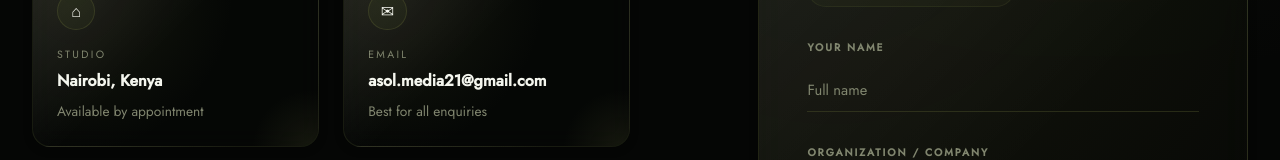
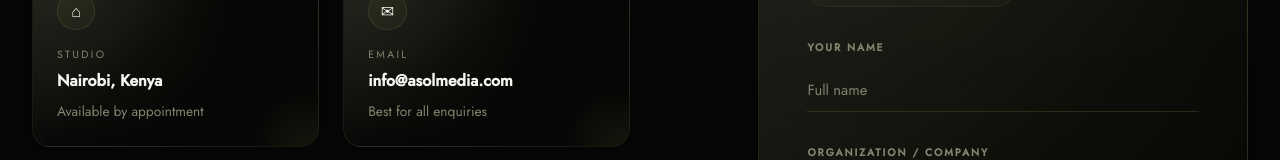
Before and after one commit to yrlnls/asol-media, a React (Vite) app: page /contact in a window 1280 px wide. Shown: the part 488-648 px from the top of the page. Built offline with nearby package versions, Linux system fonts and the light colour scheme.

Commit message:
changed email adress

```diff
--- a/src/pages/Contact.tsx
+++ b/src/pages/Contact.tsx
@@ -12,7 +12,7 @@ export default function Contact() {
     {
       icon: '✉',
       label: 'Email',
-      value: 'asol.media21@gmail.com',
+      value: 'info@asolmedia.com',
       detail: 'Best for all enquiries',
     },
     {
```
